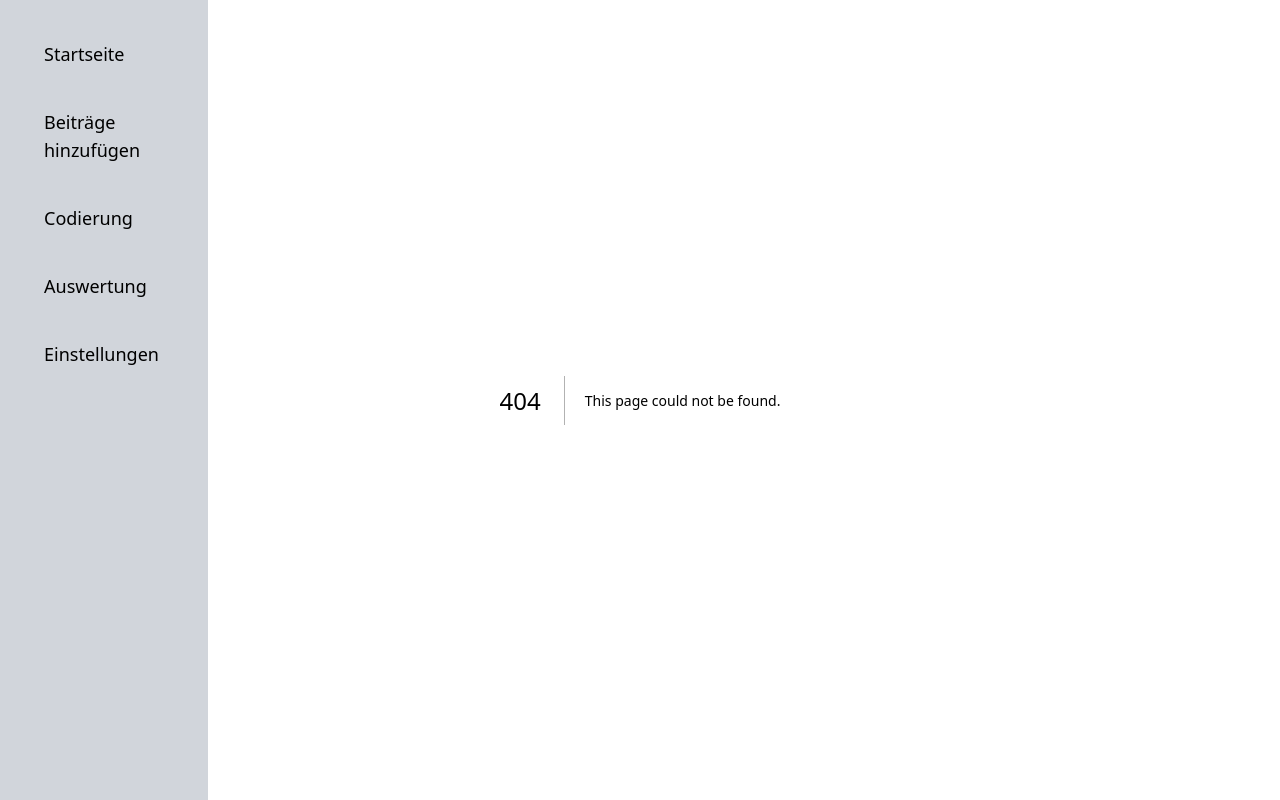
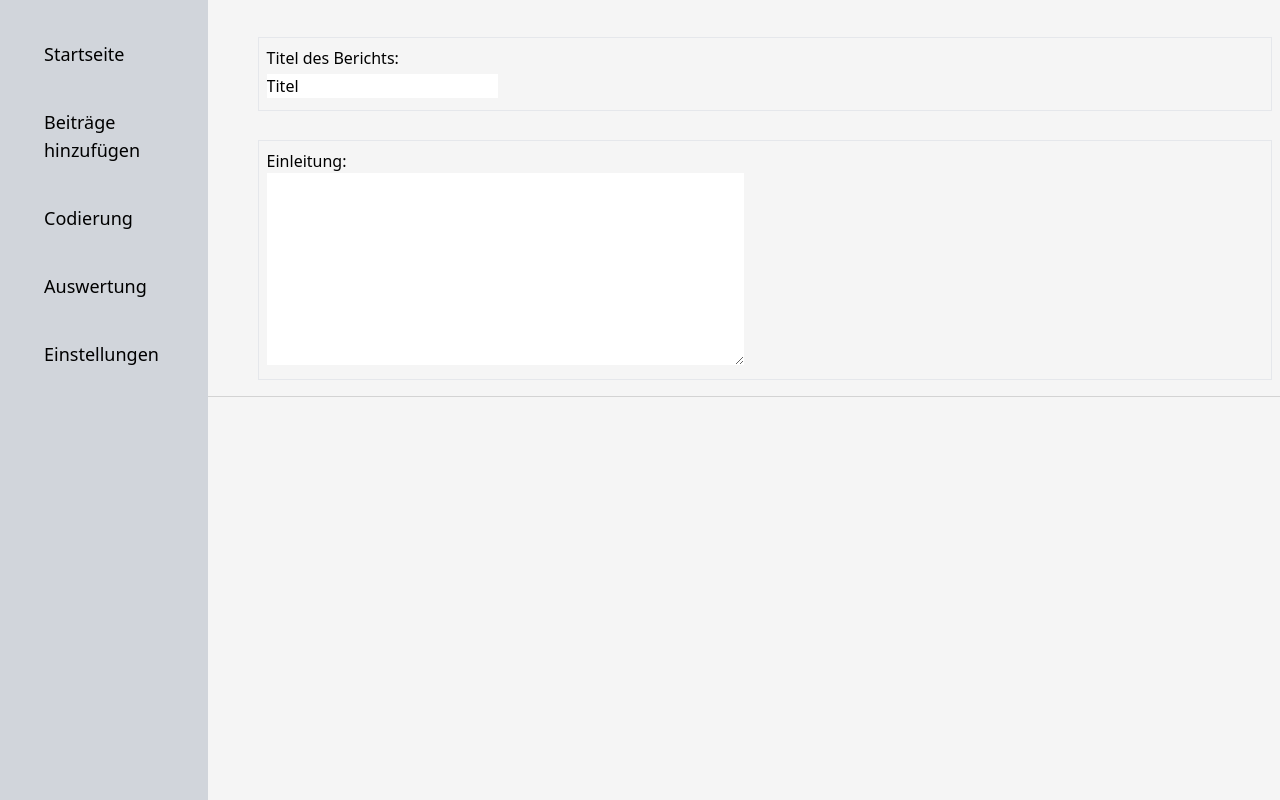
Before and after one commit to Beeblebrox299/auswertungstool, a Next.js app: page /auswertungstool/report in a window 1280 px wide. Before the commit this address had no page. Built offline with nearby package versions, Linux system fonts and the light colour scheme.

Commit message:
Add report form

```diff
--- a/src/app/components/Project/view/Report.tsx
+++ b/src/app/components/Project/view/Report.tsx
@@ -1,9 +1,24 @@
 import {Document, Page, Image, Text} from "@react-pdf/renderer";
 
-const Report: React.FC = () => {
+const renderReport = () => {
+
+}
+
+const ReportForm: React.FC = () => {
     return (
         <div className="displayBlock">
-
+            <form>
+                <div className="info border">
+                    <h2>Titel des Berichts: </h2>
+                    <input type="text" id="title" defaultValue={"Titel"}></input>
+                </div><br/>
+                <div className="info border">
+                    <h2>Einleitung: </h2>
+                    <textarea cols={50} rows={8}/>
+                </div>
+            </form>
         </div>
     )
-}
+};
+
+export default ReportForm;
--- /dev/null
+++ b/src/app/report/page.tsx
@@ -0,0 +1,14 @@
+'use client';
+
+import React from 'react';
+import ReportForm from '../components/Project/view/Report';
+
+const Report: React.FC = () => {
+    return (
+        <div>
+            <ReportForm/>
+        </div>
+    );
+}
+
+export default Report;
```
